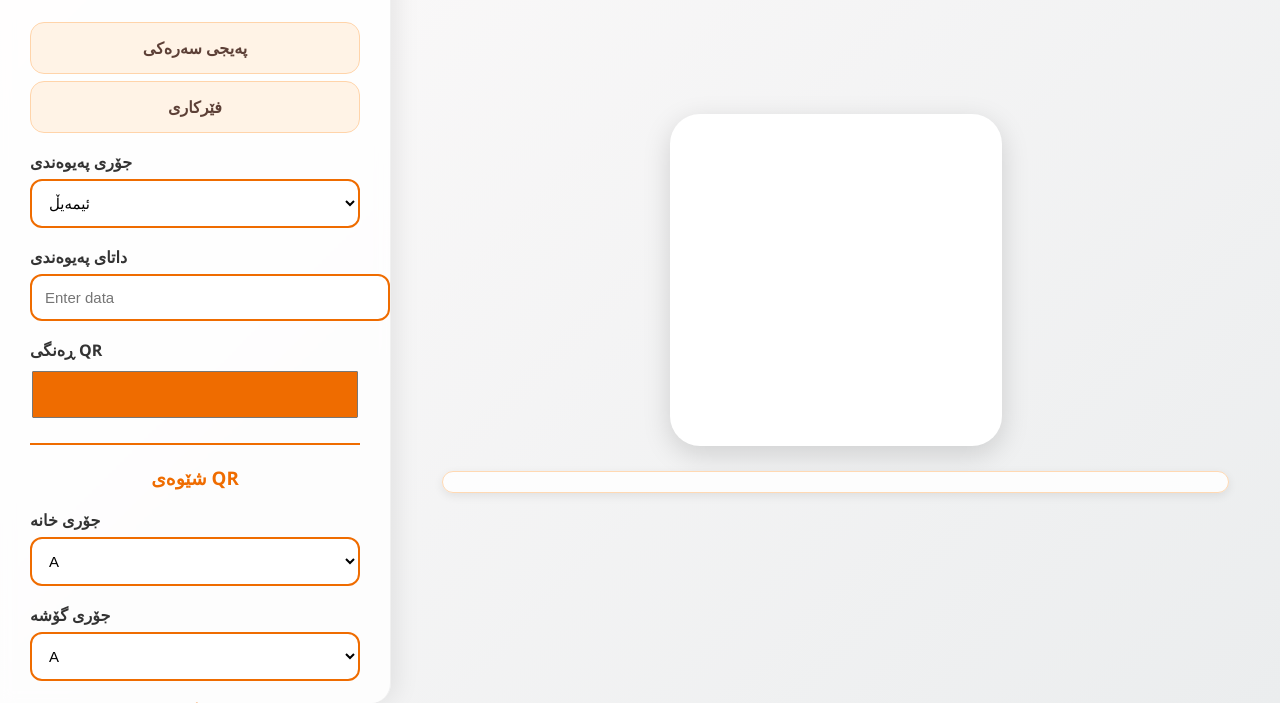
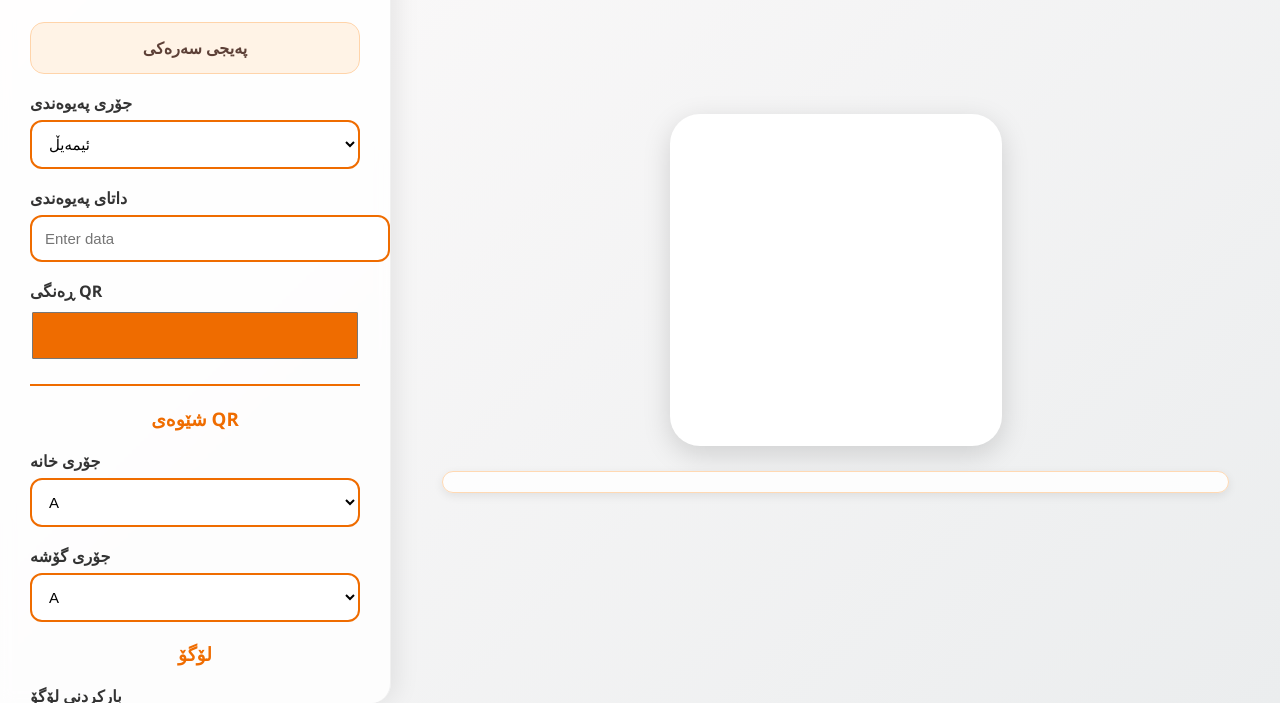
Before and after one commit to bakoxafur03-web/QR-Code-kurdsh, a plain HTML site: page page4.html in a window 1280 px wide. Shown: the part 97-800 px from the top of the page. Drawn offline with Linux system fonts and the light colour scheme.

Commit message:
page4.html

```diff
--- a/page4.html
+++ b/page4.html
@@ -144,7 +144,7 @@ button:hover {
   <h1>Menu</h1>
 
   <a href="page3.html" class="menu-link">پەیجی سەرەکی</a>
-  <a href="page2.html" class="menu-link">فێرکاری</a>
+
 
   <label for="type">جۆری پەیوەندی</label>
   <select id="type" onchange="toggleWiFiDetails()">
```
